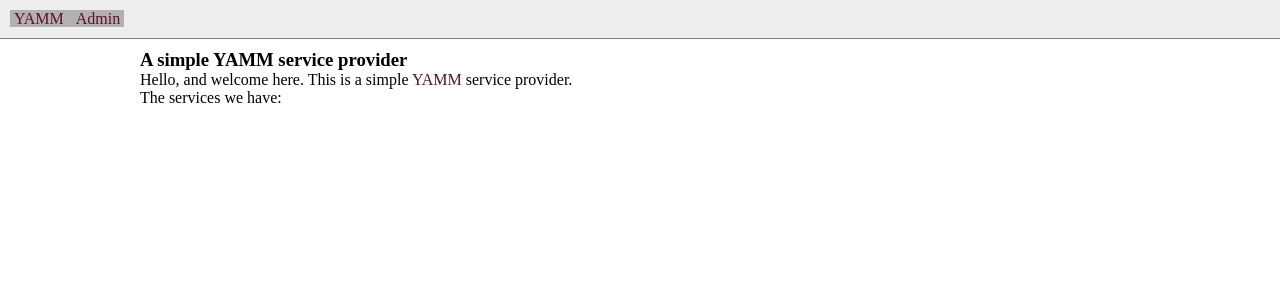
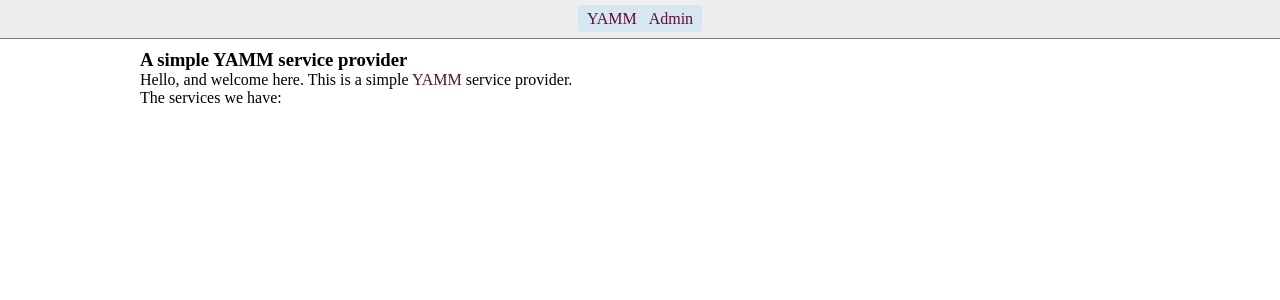
Before and after one commit to TheTerrasque/yammyamm, a Django app: page /mods/ in a window 1280 px wide. Shown: the top 300 px of the page. Run offline with Django 3.2, Linux system fonts and the light colour scheme; data comes from the database, SQL or seed files in the repository.

Commit message:
Design and usability tweaks

```diff
--- a/yammies/admin.py
+++ b/yammies/admin.py
@@ -18,7 +18,7 @@
         ('Torrent data',  {'fields': ["torrent_file", "torrent_magnet"]})
     ]
     inlines = [ModDependencyInline]
-    list_filter = ['category', "added"]
+    list_filter = ['category', "added", "service"]
 
 class JsonServiceAdmin(admin.ModelAdmin):
     fieldsets = [
--- a/yammies/static/style.css
+++ b/yammies/static/style.css
@@ -10,6 +10,7 @@
 #header {
     border-bottom: 1px solid #7E7E7E;
     background-color: #eee;
+    text-align: center;
 }
 
 table.list {
@@ -28,8 +29,11 @@
 
 #nav {
     display: inline;
-    background-color: #B3B1AF;
+    background-color: #D6E6F2;
+    padding: 5px;
+    border-radius: 4px;
 }
+
 #nav li {
     display: inline;
     list-style-type: none;
@@ -52,6 +56,7 @@
     margin: 10px 0;
     border-bottom: 1px solid #B1D6FF;
     background-color: #EAF4FF;
+    border-radius: 3px;
 }
 .boxentry .header {
     font-size: 90%;
--- a/yammies/templates/mods/list_services.html
+++ b/yammies/templates/mods/list_services.html
@@ -16,7 +16,7 @@
         {% for s in object_list%}
             <div class="boxentry serviceentry">
                 <div class="floater">
-                    <a href="{{ s.get_yamm_link }}" class="yammlink">[Open in YAMM]</a>
+                    <a href="{{ s.get_yamm_link }}" class="yammlink">[Add to YAMM]</a>
                 </div>
                 <div class="header">
                     <span class="title"><a href="{{ s.get_absolute_url }}">{{ s }}</a></span>
```
